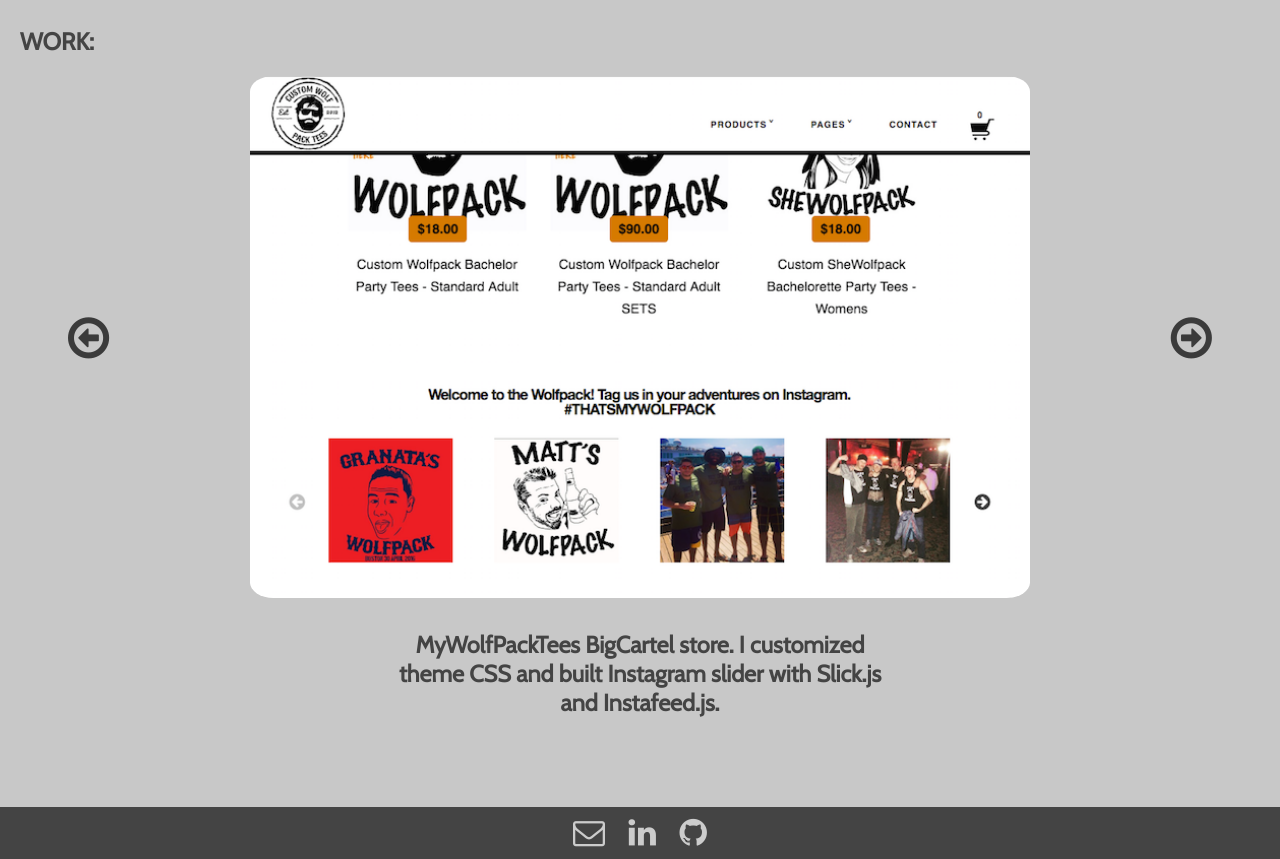
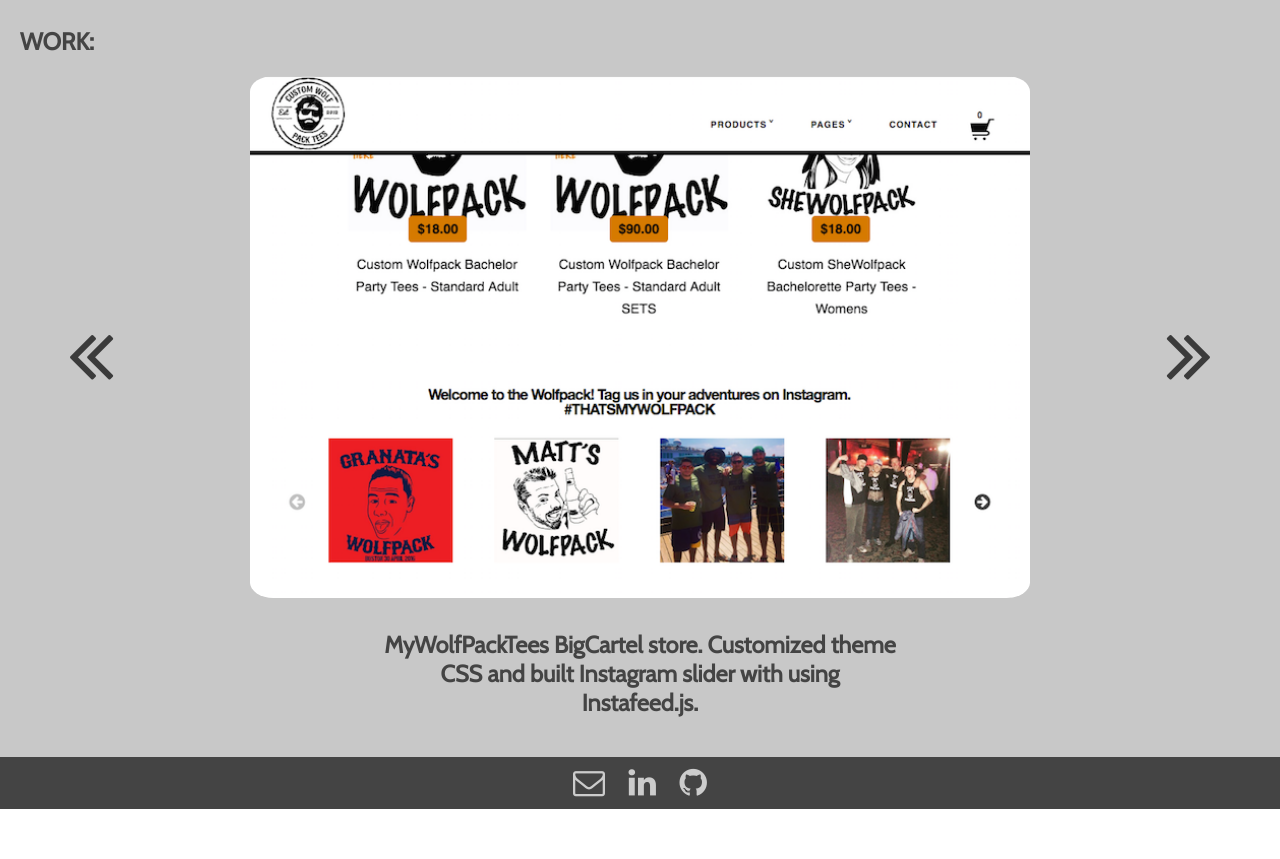
Before and after one commit to tpmccarthy1/tpmccarthy1.github.io, a website: page index.html in a window 1280 px wide. Shown: the part 1078-1937 px from the top of the page. After the commit the page ends 1887 px from the top, so only its background shows below. Drawn offline with nearby package versions, Linux system fonts and the light colour scheme; files that its build step writes are made by us from their sources; no server answers.

Commit message:
Fixed breakpoint

```diff
--- a/index.html
+++ b/index.html
@@ -80,7 +80,7 @@
             <div class="slider">
                 <div class="example">
                  <a href="http://wearpurdy.bigcartel.com/" target="_blank"><img class="screenshot" src="assets/imgs/wearpurdy.png" alt="My WolfPack Tees"/></a>
-                 <div class="description"><h3>MyWolfPackTees BigCartel store. I customized theme CSS and built Instagram slider with Slick.js and Instafeed.js.</h3></div>
+                 <div class="description"><h3>MyWolfPackTees BigCartel store. Customized theme CSS and built Instagram slider with using Instafeed.js.</h3></div>
                 </div>
                 <div class="example">
                  <a href="resume.html" target="_blank"><img class="screenshot" src="assets/imgs/resume.png" alt="Resume"/></a>
--- a/js/main.js
+++ b/js/main.js
@@ -45,14 +45,14 @@
 	//Slider
 
 	// function and variables, 'unslick' while window size reach maximum width (641px)
-    var maxWidth = 667,
+    var maxWidth = 768,
       slickVar = {
 	      speed: 500,
 		  fade: true,
 		  cssEase: 'linear',
 	  	  infinite: true,
-		  nextArrow:"<i class='fa fa-arrow-circle-o-right fa-3x btn btn-next'></i>",
-	      prevArrow:"<i class='fa fa-arrow-circle-o-left fa-3x btn btn-prev'></i>",
+		  nextArrow:"<i class='fa fa fa-angle-double-right fa-5x btn btn-next'></i>",
+	      prevArrow:"<i class='fa fa fa-angle-double-left fa-5x btn btn-prev'></i>",
 		  responsive: [{
 	      breakpoint: maxWidth,
 	      settings: "unslick"
--- a/scss/components/_buttons.scss
+++ b/scss/components/_buttons.scss
@@ -1,15 +1,18 @@
 .btn{
 	display: none;
 
-	@media screen and (min-width: 667px){
+	@media screen and (min-width: 768px){
 		display: block;
 		position: absolute;
 		z-index: 1;
 		opacity: .7;
 		color: #000;
+		font-size: 36px;
+		transition: color 0.5s ease;
 
 		&:hover{
 			color: #FFF;
+
 		}
 
 		&.btn-prev{
--- a/scss/components/_shapes.scss
+++ b/scss/components/_shapes.scss
@@ -5,7 +5,7 @@
 	margin: 0 auto;
 	}
 
-@media all and ( min-width: 600px ) {
+@media all and ( min-width: 768px ) {
 .circle-img{
 	position: relative;
 	max-width: 100%;
--- a/scss/components/_slider.scss
+++ b/scss/components/_slider.scss
@@ -1,11 +1,10 @@
 /* CSS overides for slick slider */
 
-@media all and ( min-width: 600px ) {
+@media all and ( min-width: 768px ) {
 
 .slider{
 	margin-left: 100px;
 	margin-right: 100px;
-	margin-bottom: 40px;
 }
 
 
--- a/scss/layout/_grid.scss
+++ b/scss/layout/_grid.scss
@@ -4,7 +4,7 @@
   width: 100%;
 }
 
-@media all and ( min-width: 667px ) {
+@media all and ( min-width: 768px ) {
 
 .main col-2-3{
   overflow: hidden;
--- a/scss/themes/_content.scss
+++ b/scss/themes/_content.scss
@@ -6,7 +6,7 @@
 
 
 div#work {
-	padding: 10px 20px 10px 20px;
+	padding: 10px 20px 0px 20px;
 	height: 100%;
 	margin: 0 auto;
 	background: #C8C8C8;
@@ -46,7 +46,7 @@
 
 }
 
-@media screen and (min-width: 667px) {
+@media screen and (min-width: 768px) {
 
 .description{
   	font-size: 20px;
--- a/scss/themes/_header.scss
+++ b/scss/themes/_header.scss
@@ -8,7 +8,7 @@
 }
 
 
-@media all and ( min-width: 600px ) {
+@media all and ( min-width: 768px ) {
 
 div#home{
 margin-bottom: 0px;
--- a/scss/themes/_nav.scss
+++ b/scss/themes/_nav.scss
@@ -67,7 +67,7 @@
 		cursor: default;
 	}
 
-	@media screen and (min-width: 600px) {
+	@media screen and (min-width: 768px) {
 
 		.title{
 			position: absolute;
```
Also changed, not shown: css/main.css, dist/all.js, dist/all.min.js.
